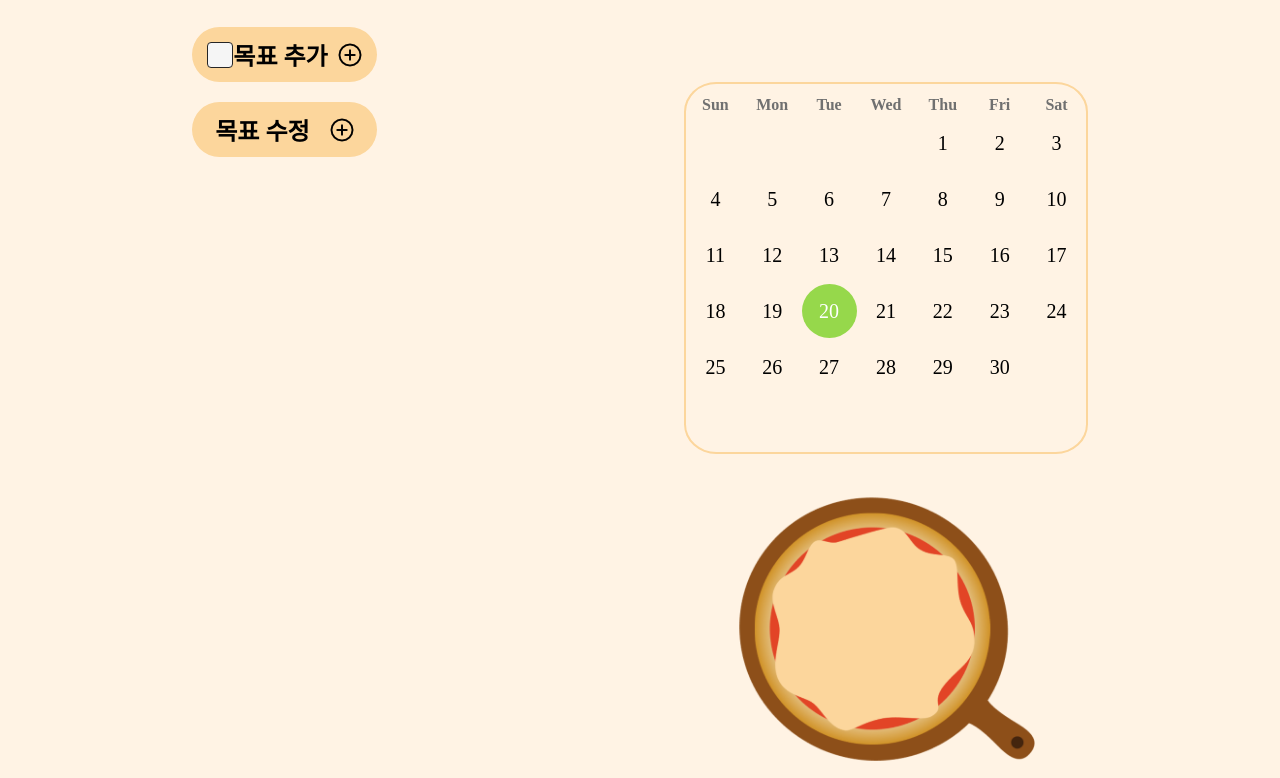
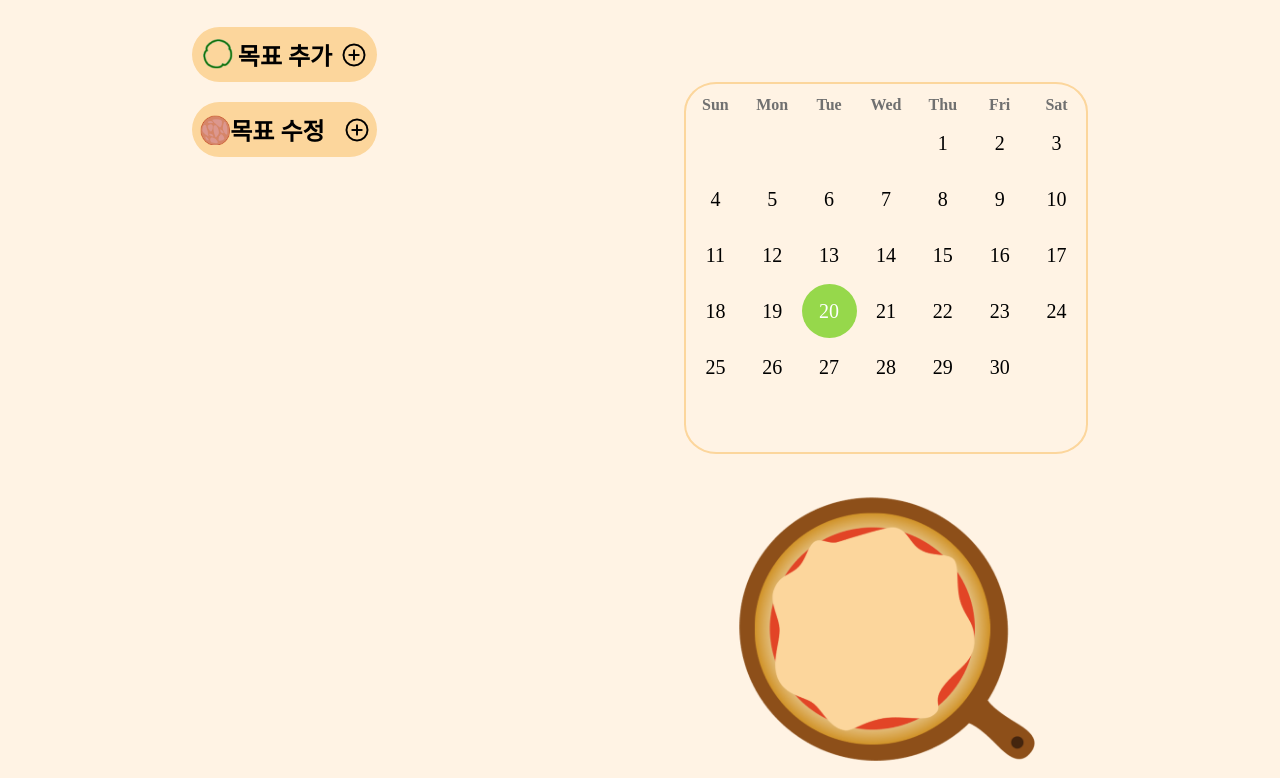
Before and after one commit to ch0515/ToDoPizza, a website: page index.html in a window 1280 px wide. Both pictures are taken after a click on the button 349 px from the left and 217 px from the top of the page. Shown: the part 163-941 px from the top of the page. Drawn offline with nearby package versions, Linux system fonts and the light colour scheme.

Commit message:
목표 추가에서 누른 값을 가지고 와서 목표 앞에 지정해주자

```diff
--- a/css/index.css
+++ b/css/index.css
@@ -104,14 +104,12 @@ main {
 }
 
 .dropbtn{
-  border : 1px solid rgb(37, 37, 37);
-  border-radius : 4px;
-  background-color: #f5f5f5;
+  border : 0;
+  background-color: #FCD69C;
   font-weight: 200;
   color : rgb(37, 37, 37);
-  padding : 12px;
-  width :20px;
-  height: 20px;
+  width :35px;
+  height: 35px;
   text-align: left;
   cursor : pointer;
   font-size : 5px;
--- a/index.html
+++ b/index.html
@@ -42,7 +42,7 @@ https://9yujin.tistory.com/69?category=1071254-->
         <div class="target" id="target">
           <div class="dropdown">
             <button class="dropbtn">
-              <span class="dropbtn_icon"></span>
+              <span class="dropbtn_icon"><img src="./img/pimento.png" class="pimento_click toppingimg" alt=""></span>
             </button>
             <div class="dropdown-content">
               <img src="./img/pimento.png" class="pimento_click toppingimg" alt="">
--- a/js/index.js
+++ b/js/index.js
@@ -12,6 +12,11 @@ targetaddbtn.addEventListener("click", () => {
   const target2 = document.createElement("div");
   target2.id = "target2";
   target2.className = "target2";
+  const toppingimg = document.createElement('img');
+  toppingimg.id = "toppingimg";
+  toppingimg.className = "toppingimg";
+  toppingimg.src = '../img/ham.png'; //이미지 추가해주기
+
 
   const truncatedTextId = "truncatedText"; // 잘려서 보이는 p 요소에 지정할 아이디
 
@@ -39,10 +44,12 @@ targetaddbtn.addEventListener("click", () => {
   }
 
   // 부모 요소에 추가하기
+  target2.appendChild(toppingimg);
   container.appendChild(target2); // target2를 container에 추가
   document.body.appendChild(container); // container를 body에 추가
   target2.appendChild(targetText);
   target2.appendChild(list_add_btn);
+
 
   targetText.addEventListener("click", () => {
     truncateText();
```
